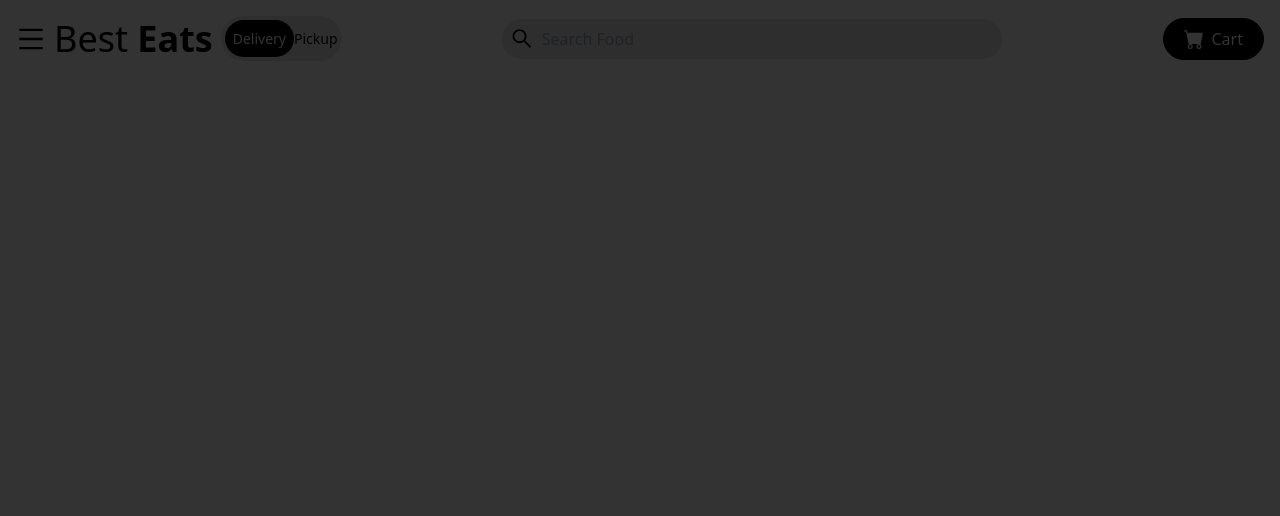
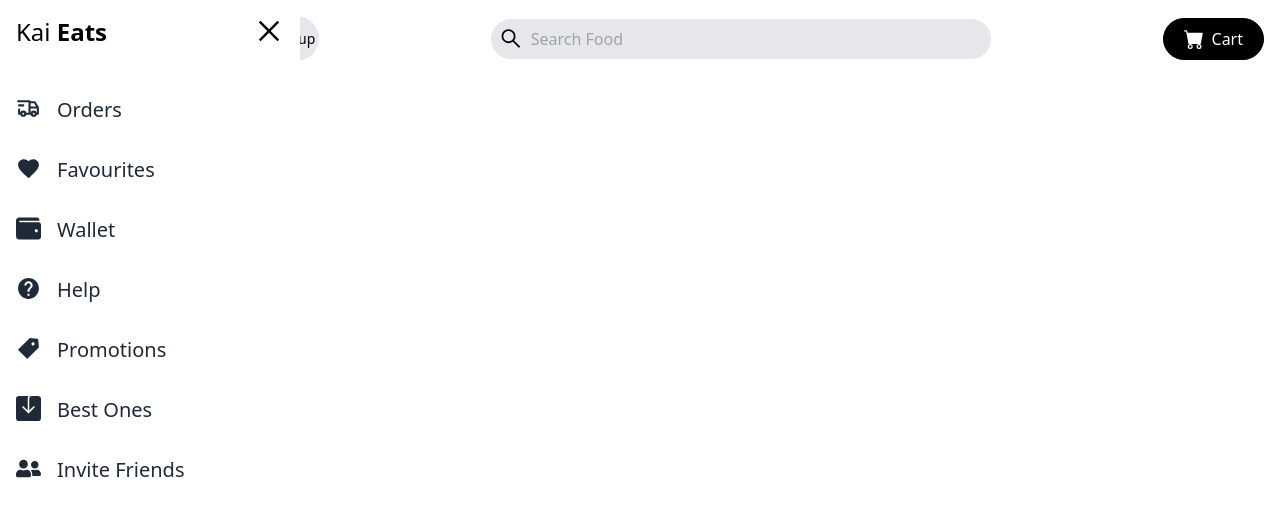
Before and after one commit to Telemocus/kai-eats, a React (Create React App) app: page / in a window 1280 px wide. Shown: the top 516 px of the page. Built offline with nearby package versions, Linux system fonts and the light colour scheme.

Commit message:
Added some JS to the overlay

```diff
--- a/src/components/Navbar.jsx
+++ b/src/components/Navbar.jsx
@@ -1,18 +1,28 @@
-import React from "react";
-import { AiOutlineMenu, AiOutlineSearch } from "react-icons/ai";
-import { BsFillCartFill } from "react-icons/bs";
+import React, { useState } from "react";
+import { BsFillCartFill, BsFillSaveFill } from "react-icons/bs";
+import { TbTruckDelivery } from "react-icons/tb";
+import { MdFavorite, MdHelp } from "react-icons/md";
+import { FaWallet, FaUserFriends } from "react-icons/fa";
+import {
+  AiFillTag,
+  AiOutlineClose,
+  AiOutlineMenu,
+  AiOutlineSearch,
+} from "react-icons/ai";
 
 const Navbar = () => {
+  const [nav,setNav] = useState(false)
+
   return (
     <div className="max-w-[1640px] mx-auto flex justify-between items-center p-4">
       {/* Left Side  */}
       <div className="flex items-center">
-        <div className="cursor-pointer">
+        <div onClick={ ()=>setNav(!nav) } className="cursor-pointer">
           <AiOutlineMenu size={30} />
         </div>
         <div className="text-2xl sm:text-3xl lg:text-4xl px-2">
           <h1>
-            Best <span className="font-bold">Eats</span>
+            Kai <span className="font-bold">Eats</span>
           </h1>
         </div>
         <div className="hidden lg:flex items-center bg-gray-200 rounded-full p-1 text-[14px]">
@@ -39,9 +49,51 @@
       {/* MOBILE MODE  */}
 
       {/* OVERLAY */}
-      <div className=" bg-black/80 fixed w-full h-screen z-10 top-0 left-0"></div>
+      { nav ? <div className=" bg-black/80 fixed w-full h-screen z-10 top-0 left-0"></div> : "" }
 
       {/* SIDE DRAW MENU */}
+
+      <div className=" fixed top-0 left-0 w-[300px] h-screen bg-white z-10 duration-300">
+        <AiOutlineClose
+          size={30}
+          className="absolute right-4 top-4 cursor-pointer"
+        />
+        <h2 className="text-2xl p-4 ">
+          Kai <span className="font-bold">Eats</span>
+        </h2>
+        <nav>
+          <ul className=" flex flex-col p-4 text-gray-800">
+            <li className="text-xl py-4 flex">
+              <TbTruckDelivery size={25} className="mr-4" />
+              Orders
+            </li>
+            <li className="text-xl py-4 flex">
+              <MdFavorite size={25} className="mr-4" />
+              Favourites
+            </li>
+            <li className="text-xl py-4 flex">
+              <FaWallet size={25} className="mr-4" />
+              Wallet
+            </li>
+            <li className="text-xl py-4 flex">
+              <MdHelp size={25} className="mr-4" />
+              Help
+            </li>
+            <li className="text-xl py-4 flex">
+              <AiFillTag size={25} className="mr-4" />
+              Promotions
+            </li>
+            <li className="text-xl py-4 flex">
+              <BsFillSaveFill size={25} className="mr-4" />
+              Best Ones
+            </li>
+            <li className="text-xl py-4 flex">
+              <FaUserFriends size={25} className="mr-4" />
+              Invite Friends
+            </li>
+          </ul>
+        </nav>
+      </div>
     </div>
   );
 };
```
